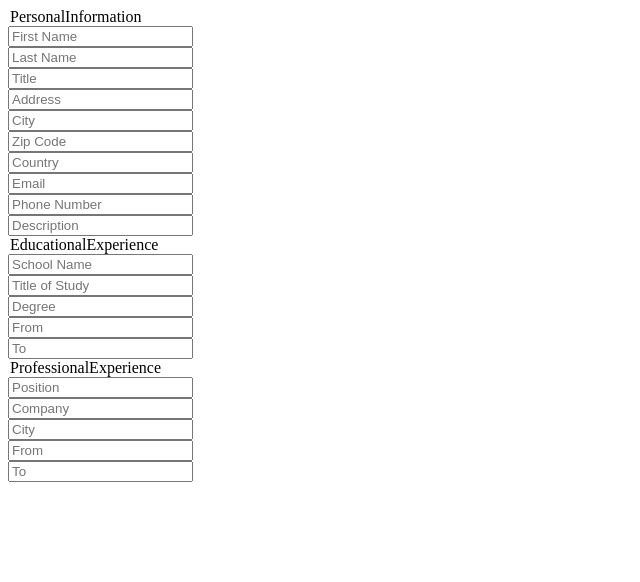
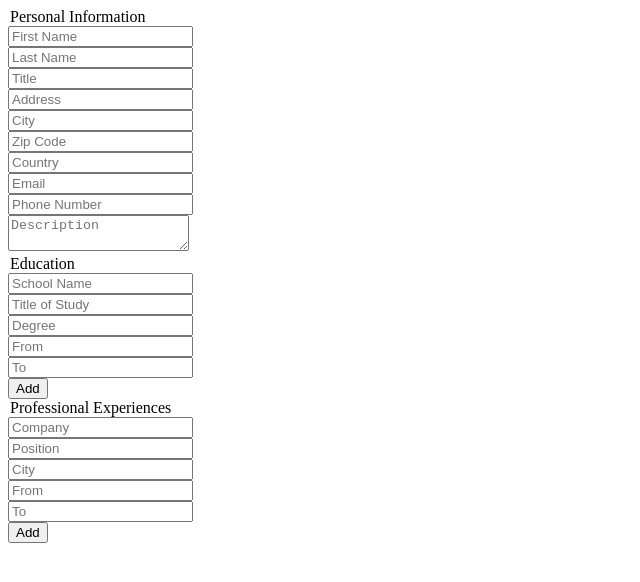
Before and after one commit to bbqbop/cv-project, a React (Create React App) app: page / in a window 1280 px wide. Shown: the top 582 px of the page, without its empty margins (0-640 px from the left). Built offline with nearby package versions, Linux system fonts and the light colour scheme.

Commit message:
add edu & job entries, edit & delete

```diff
--- a/src/App.js
+++ b/src/App.js
@@ -22,27 +22,70 @@ export default class App extends Component {
     }
   }
 
-  onChange = (e, subFolder, index = 0) => {
-    const { value, id } = e.target
+  handlers = {
+      onChange : (e, section) => {
+        const { value, id: key } = e.target
+        const index = e.target.dataset.idx || 0
       this.setState(prevState => {
-    const updatedArray = [...prevState[subFolder]];
+        const updatedArray = [...prevState[section]];
         const updatedObject = updatedArray[index];
 
-    updatedObject[id] = {...updatedObject[id], data: value};
+        updatedObject[key] = {...updatedObject[key], data: value};
 
         updatedArray[index] = updatedObject;
       }
       )
-   console.log(this.state)
+      },
+
+      onSubmit: (e) => {
+        const section = e.target.className;
+        const index = e.target.dataset.idx;
+        this.setState(prevState => {
+          const updatedArray = [...prevState[section]]
+          updatedArray.push(section === 'EducationalExperience' ? new EducationEntry() : new JobEntry())
+          updatedArray[index]['_edit'] = false;
+          return {
+            [section]: updatedArray,
+          }
+        })
+      },
+
+      onDelete: (index, section) => {
+        this.setState(prevState => {
+          const updatedArray = [...prevState[section]];
+          updatedArray.splice(index, 1);
+          return {
+            [section]: updatedArray,
+          }
+        })
+      },
+
+      onEdit: (index, section) => {
+        this.setState(prevState => {
+          const updatedArray = [...prevState[section]];
+          updatedArray.forEach(entry => entry._edit = false);
+          updatedArray[index]._edit = true;
+
+          return {
+            [section]: updatedArray,
+          }
+        })
+      }
     }
 
   render(){
     return (
       <div>
-        <Form data={this.state.PersonalInformation[0]} onChange={this.onChange} section='PersonalInformation' />
-        <Form data={this.state.EducationalExperience[0]} onChange={this.onChange} section='EducationalExperience' />
-        <Form data={this.state.ProfessionalExperience[0]} onChange={this.onChange} section='ProfessionalExperience' />
-
+        <legend>Personal Information</legend>
+        <Form data={this.state.PersonalInformation[0]} section='PersonalInformation' handlers={this.handlers}/>
+        <legend>Education</legend>
+        {this.state.EducationalExperience.map((entry, index) => {
+          return <Form data={entry} section='EducationalExperience' handlers={this.handlers} index={index} key={index}/>
+        })}
+        <legend>Professional Experiences</legend>
+        {this.state.ProfessionalExperience.map((entry, index) => {
+          return <Form data={entry} section='ProfessionalExperience' handlers={this.handlers} index={index} key={index}/>
+        })}
       </div>
     )
   }
@@ -55,15 +98,17 @@ function EducationEntry(){
     Degree: {placeholder: 'Degree', data: ''},
     From: {placeholder: 'From', data: ''},
     To: {placeholder: 'To', data: ''},
+    _edit: true,
   }
 };
 
 function JobEntry(){
   return {
+    Company: {placeholder: 'Company', data: ''},
     Position: {placeholder: 'Position', data: ''},
-    Company: {placeholder: 'Company', data: ''},
     City: {placeholder: 'City', data: ''},
     From: {placeholder: 'From', data: ''},
     To: {placeholder: 'To', data: ''},
+    _edit: true,
   }
 }
--- a/src/Components/Forms.js
+++ b/src/Components/Forms.js
@@ -5,25 +5,54 @@ export class Form extends Component {
         super(props);
     }
     render(){
-        const { data, onChange, section } = this.props;
+        const { data, section, handlers, index = null} = this.props;
         function handleChange(e) {
-            onChange(e, section)
+            handlers.onChange(e, section)
         }
+
+        function handleSubmit(e) {
+            e.preventDefault();
+            handlers.onSubmit(e);
+        }
+
+        function handleEdit(e) {
+            handlers.onEdit(index, section);
+        }
+
+        function handleDelete(e) {
+            handlers.onDelete(index, section);
+        }
+
         const keys = Object.keys(data);
         return (
-            <form>
-                <legend>{section}</legend>
+            <div>
+                {data['_edit'] || data['_edit'] === undefined ? (
+                    <form className={section} data-idx={index} onSubmit={handleSubmit}>
                         {keys.map(key => {
+                            if (key === '_edit'){
+                                return
+                            }
                             return (
                             <Input
                             key={key}
                             prop={data[key]}
                             id={key}
+                            index={index}
                             onChange={handleChange}
                             />
                             )
                         })}
+                        {(section === 'PersonalInformation') || (<button type="submit">Add</button>)}
                     </form>
+                ) : (
+                    <Preview
+                        key={index}
+                        index={index}
+                        data={data[keys[0]].data}
+                        handleEdit={handleEdit}
+                        handleDelete={handleDelete}/>
+                )}
+            </div>
         )
     }
 }
@@ -33,19 +62,35 @@ class Input extends Component{
         super(props);
     }
     render() {
-        const { prop, id, onChange } = this.props;
+        const { prop, id, index, onChange } = this.props;
         const { placeholder, data } = prop;
         function handleChange(e){
             onChange(e)
         }
         return(
             <label>
-                {id === 'description' ? (
-                    <textarea placeholder={placeholder} defaultValue={data} id={id} onChange={handleChange}></textarea>
+                {id === 'Description' ? (
+                    <textarea placeholder={placeholder} defaultValue={data} id={id} data-idx={index} onChange={handleChange}></textarea>
                 ) : (
-                    <input placeholder={placeholder} defaultValue={data} id={id} onChange={handleChange}></input>
+                    <input placeholder={placeholder} defaultValue={data} id={id} data-idx={index} onChange={handleChange}></input>
                 )}
             </label>
             )
     }
 }
+
+class Preview extends Component {
+    constructor(props){
+        super(props);
+    }
+    render() {
+        const { data, index, handleDelete, handleEdit } = this.props
+        return(
+            <div className="Preview" data-idx={index}>
+                {data}
+                <button onClick={handleEdit}>Edit</button>
+                <button onClick={handleDelete}>Delete</button>
+            </div>
+        )
+    }
+}
```
Lines whose indentation alone changed are shown as unchanged.
